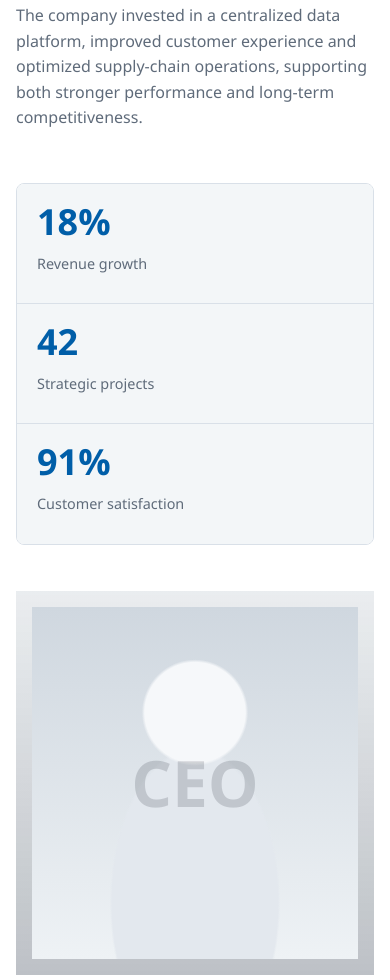
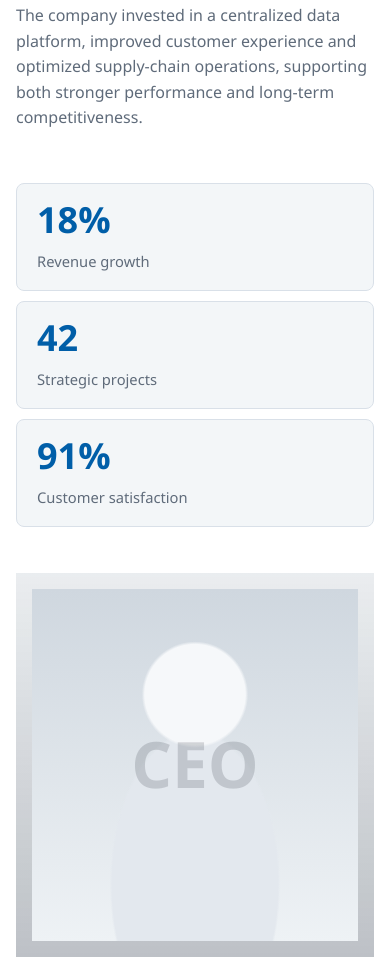
Before and after one commit to Ohm5656/Web_report, a plain HTML site: page reports/2025-en/index.html in a window 390 px wide. Shown: the part 950-1930 px from the top of the page. Drawn offline with Linux system fonts and the light colour scheme; a web font is replaced by a local one.

Commit message:
refine report metrics cards

```diff
--- a/reports/assets/css/report.css
+++ b/reports/assets/css/report.css
@@ -73,34 +73,37 @@
 .metric-strip {
   display: grid;
   grid-template-columns: repeat(3, 1fr);
-  border: 1px solid var(--color-line);
+  gap: 12px;
+  border: 0;
   border-radius: var(--radius);
-  overflow: hidden;
 }
 
 .metric-strip div {
-  min-height: 156px;
-  padding: clamp(20px, 2.4vw, 30px);
-  border-right: 1px solid var(--color-line);
+  min-height: 132px;
+  padding: clamp(20px, 2.2vw, 28px);
+  border: 1px solid var(--color-line);
+  border-radius: var(--radius);
   background: var(--color-soft);
 }
 
 .metric-strip div:last-child {
-  border-right: 0;
+  border-right: 1px solid var(--color-line);
 }
 
 .metric-strip strong {
   display: block;
   color: var(--color-blue);
-  font-size: clamp(2rem, 4vw, 3rem);
+  font-size: clamp(2.1rem, 3.4vw, 3.4rem);
   line-height: 1;
+  letter-spacing: 0;
 }
 
 .metric-strip span {
   display: block;
-  margin-top: 12px;
+  margin-top: 14px;
   color: var(--color-muted);
-  font-size: 0.9rem;
+  font-size: 0.92rem;
+  line-height: 1.35;
 }
 
 .report-section {
@@ -398,11 +401,11 @@ td:last-child {
 
   .metric-strip div {
     border-right: 1px solid var(--color-line);
-    border-bottom: 0;
+    border-bottom: 1px solid var(--color-line);
   }
 
   .metric-strip div:last-child {
-    border-bottom: 0;
+    border-bottom: 1px solid var(--color-line);
   }
 
   .portrait-panel {
@@ -421,6 +424,20 @@ td:last-child {
 
   .metric-strip {
     grid-template-columns: repeat(3, 1fr);
+    gap: 10px;
+  }
+
+  .metric-strip div {
+    min-height: 118px;
+    padding: 20px 18px;
+  }
+
+  .metric-strip strong {
+    font-size: clamp(1.9rem, 6vw, 2.65rem);
+  }
+
+  .metric-strip span {
+    font-size: 0.86rem;
   }
 
   .performance-grid,
@@ -496,16 +513,18 @@ td:last-child {
 
   .metric-strip {
     grid-template-columns: 1fr;
+    gap: 10px;
   }
 
   .metric-strip div {
-    min-height: 120px;
-    border-right: 0;
+    min-height: 0;
+    padding: 18px 20px;
+    border-right: 1px solid var(--color-line);
     border-bottom: 1px solid var(--color-line);
   }
 
   .metric-strip div:last-child {
-    border-bottom: 0;
+    border-bottom: 1px solid var(--color-line);
   }
 
   .metric-strip strong {
```
